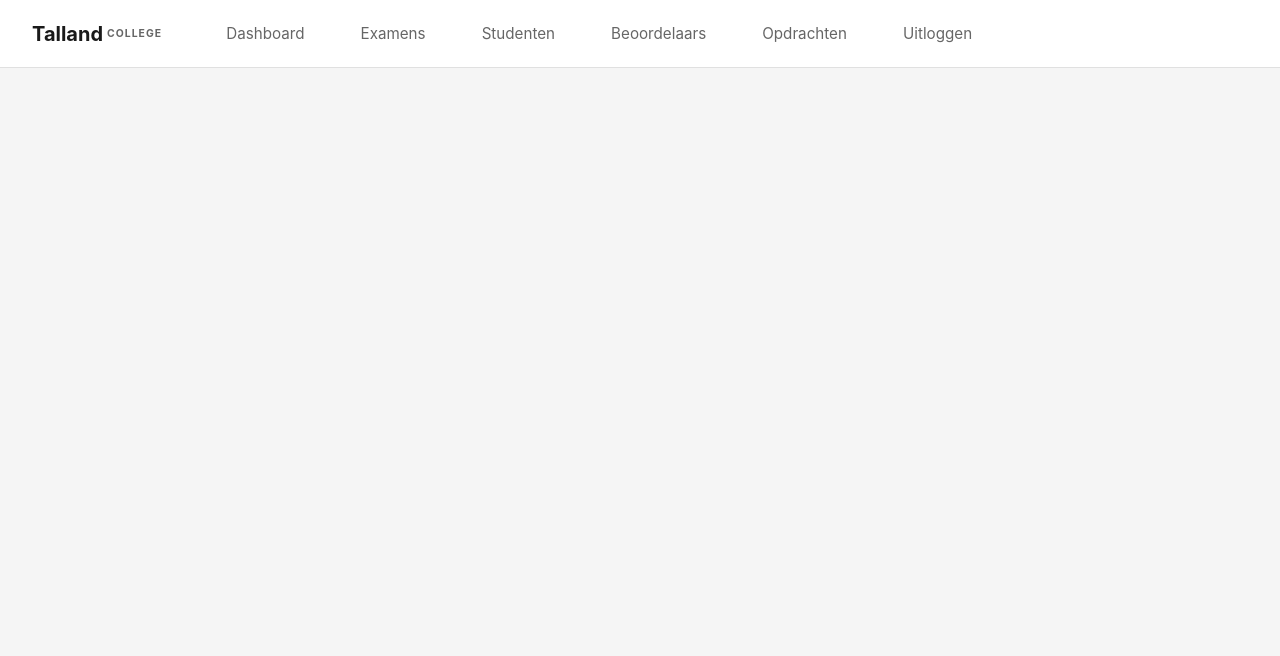
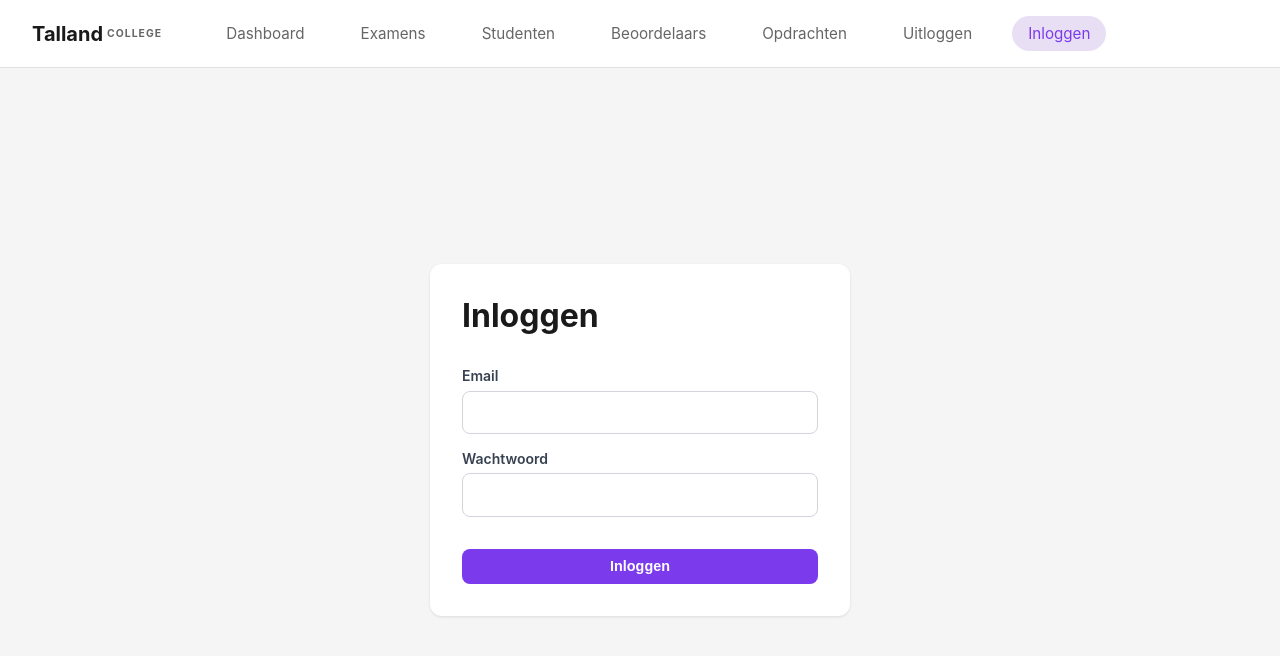
Before and after one commit to yarovlas/exam_tool, a Vue app in the folder Source/frontend/: page /inloggen in a window 1280 px wide. Shown: the top 656 px of the page. Built offline with nearby package versions, Linux system fonts and the light colour scheme; no server answers.

Commit message:
Inloggen
login page layout + style
added button for inloggen in the nav

```diff
--- a/Source/frontend/src/constants/dashboard.js
+++ b/Source/frontend/src/constants/dashboard.js
@@ -5,6 +5,7 @@ export const navItems = [
   { label: 'Beoordelaars', to: '/beoordelaars' },
   { label: 'Opdrachten', to: '/opdrachten' },
   { label: 'Uitloggen', to: '/uitloggen' },
+  { label: 'Inloggen', to: '/inloggen' },
 ]
 
 export const eventTypes = [
--- a/Source/frontend/src/router/index.js
+++ b/Source/frontend/src/router/index.js
@@ -5,6 +5,7 @@ import ExamensView from '../views/ExamensView.vue'
 import OpdrachtenView from '../views/OpdrachtenView.vue'
 import StudentenView from '../views/StudentenView.vue'
 import UitloggenView from '../views/UitloggenView.vue'
+import InloggenView from '../views/InloggenView.vue'
 
 const routes = [
   { path: '/', name: 'dashboard', component: DashboardView },
@@ -13,6 +14,7 @@ const routes = [
   { path: '/beoordelaars', name: 'beoordelaars', component: BeoordelaarsView },
   { path: '/opdrachten', name: 'opdrachten', component: OpdrachtenView },
   { path: '/uitloggen', name: 'uitloggen', component: UitloggenView },
+  { path: '/inloggen', name: 'inloggen', component: InloggenView },
 ]
 
 const router = createRouter({
--- /dev/null
+++ b/Source/frontend/src/views/InloggenView.vue
@@ -0,0 +1,164 @@
+<script setup>
+/*
+
+I DON'T KNOW IF ANY OF THIS IS NEEDED
+
+import { computed, onMounted, ref } from 'vue'
+import { RouterLink } from 'vue-router'
+import ExamMakingContextWindow from '../components/ExamMakingContextWindow.vue'
+import { eventTypes, examStatusLabels } from '../constants/dashboard.js'
+import { useCalendar } from '../composables/useCalendar.js'
+import { createExamPlanning, listExamPlanning } from '../services/examPlanningApi.js'
+
+*/
+
+import { ref } from 'vue'
+
+const email = ref('')
+const password = ref('')
+
+const loginError = ref('')
+const loginLoading = ref(false)
+
+const submitLogin = async () => {
+  loginError.value = ''
+
+  if (!email.value || !password.value) {
+    loginError.value = 'Vul alle velden in'
+    return
+  }
+
+  if (!email.value.includes('@')) {
+    loginError.value = 'Ongeldig e-mailadres'
+    return
+  }
+
+  loginLoading.value = true
+
+  try {
+    await new Promise((resolve) => setTimeout(resolve, 500))
+
+    if (
+      email.value === 'admin@test.com' &&
+      password.value === '123456'
+    ) {
+      console.log('Login correct')
+    } else {
+      throw new Error('Onjuiste gegevens')
+    }
+  } catch (error) {
+    loginError.value =
+      error instanceof Error
+        ? error.message
+        : 'Inloggen mislukt'
+  } finally {
+    loginLoading.value = false
+  }
+}
+</script>
+
+<template>
+  <main class="main-content">
+    <div class="login-layout">
+      <section class="login-card">
+        <div class="login-header">
+          <h1>Inloggen</h1>
+        </div>
+
+        <form class="login-form" @submit.prevent="submitLogin">
+          <label class="login-field">
+            <span>Email</span>
+            <input v-model="email" type="email"/>
+          </label>
+
+          <label class="login-field">
+            <span>Wachtwoord</span>
+
+            <input v-model="password" type="password"/>
+          </label>
+
+          <p v-if="loginError" class="login-error">
+            {{ loginError }}
+          </p>
+
+          <button type="submit" class="btn-primary">
+            {{ loginLoading ? 'Bezig...' : 'Inloggen' }}
+          </button>
+        </form>
+      </section>
+    </div>
+  </main>
+</template>
+
+<style scoped>
+.login-layout {
+  min-height: calc(100vh - 120px);
+  display: flex;
+  align-items: center;
+  justify-content: center;
+}
+
+.login-card {
+  width: 100%;
+  max-width: 420px;
+  background-color: white;
+  border-radius: 0.75rem;
+  padding: 2rem;
+  box-shadow: 0 1px 3px rgba(0, 0, 0, 0.1);
+  gap: 3rem;
+}
+
+.login-header {
+  margin-bottom: 2rem;
+}
+
+.login-header h1 {
+  font-size: 2rem;
+  color: #1a1a1a;
+  margin-bottom: 0.5rem;
+}
+
+.login-header p {
+  color: #666;
+  font-size: 0.95rem;
+}
+
+.login-form {
+  display: flex;
+  flex-direction: column;
+  gap: 1rem;
+}
+
+.login-field {
+  display: flex;
+  flex-direction: column;
+  gap: 0.4rem;
+}
+
+.login-field span {
+  font-size: 0.875rem;
+  color: #374151;
+  font-weight: 600;
+}
+
+.login-field input {
+  border: 1px solid #d1d5db;
+  border-radius: 0.5rem;
+  padding: 0.7rem 0.75rem;
+  font-size: 0.95rem;
+  font-family: inherit;
+}
+
+.login-field input:focus {
+  outline: none;
+  border-color: #7c3aed;
+}
+
+.login-error {
+  font-size: 0.85rem;
+  color: #b91c1c;
+}
+.btn-primary {
+  margin-top: 1rem;
+}
+</style>
```
